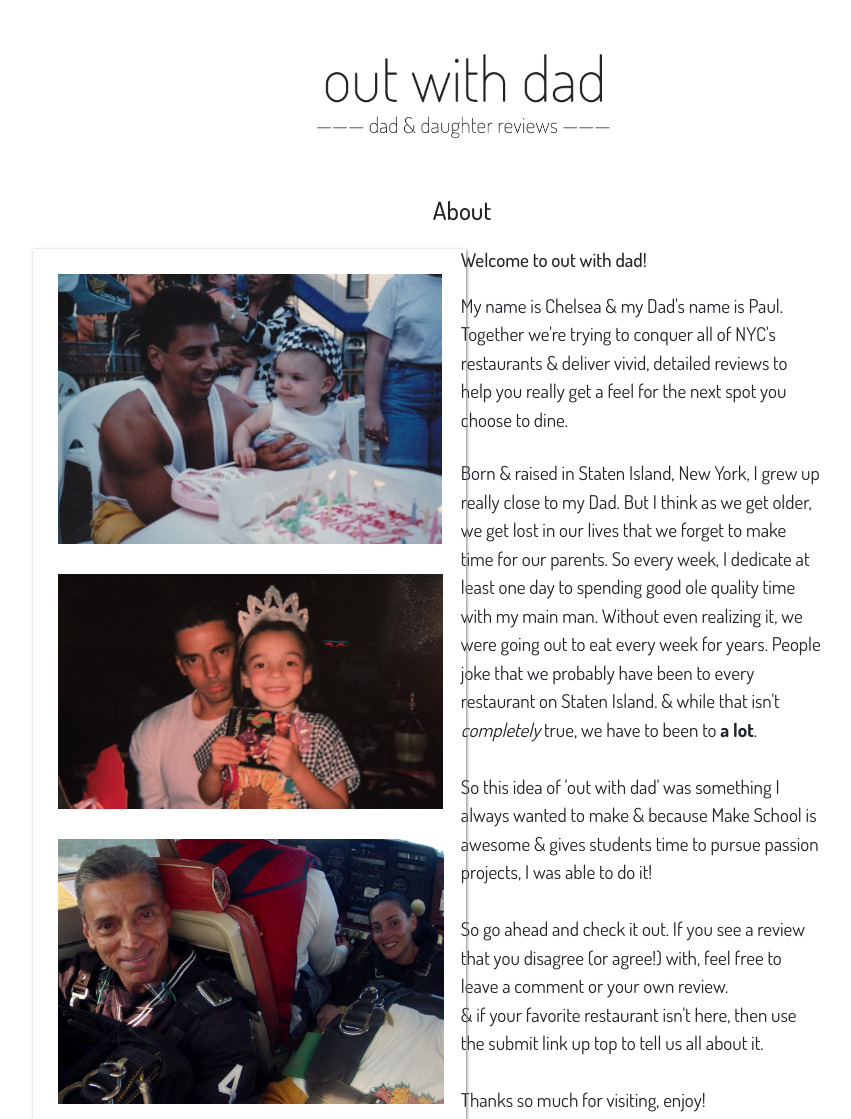
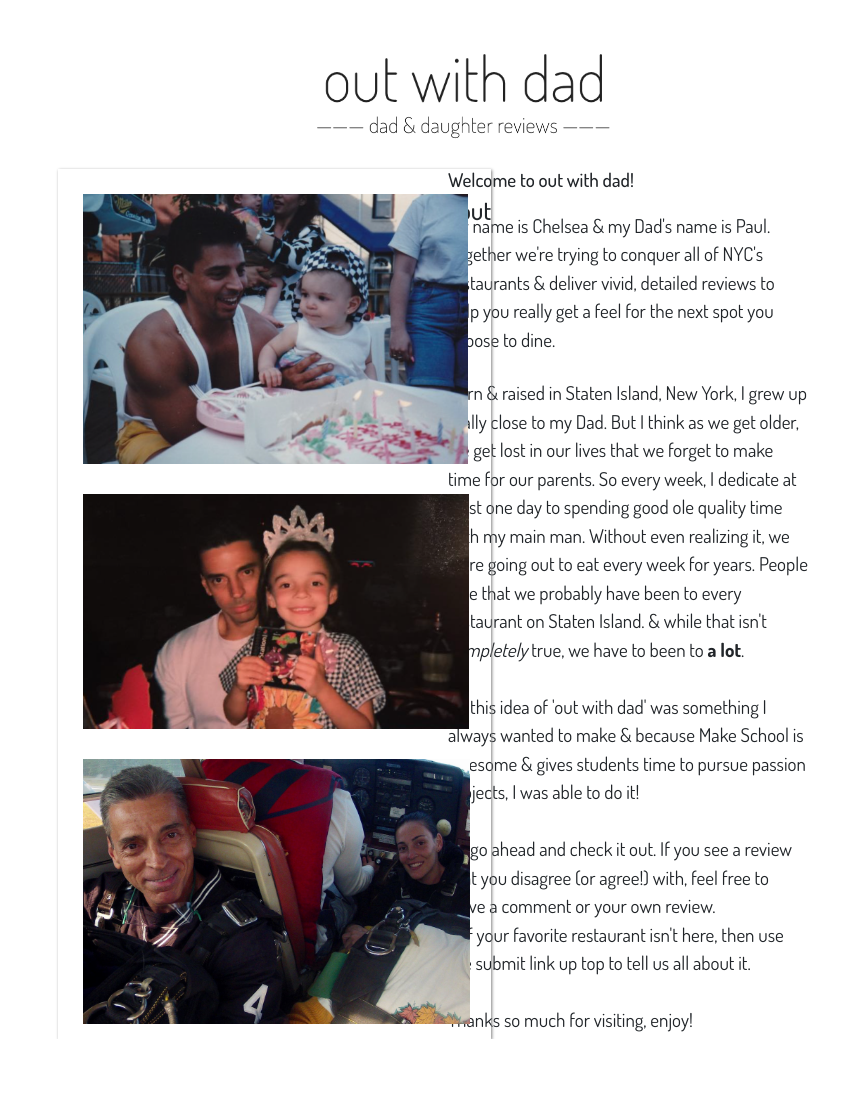
Before and after one commit to chelseacastelli/out-with-dad, a Flask app: page /about in a window 1280 px wide. Shown: the part 93-1212 px from the top of the page, without its empty margins (178-1029 px from the left). After the commit the page ends 1132 px from the top, so only its background shows below. Run offline with Flask 2, Linux system fonts and the light colour scheme; some libraries are stand-ins or nearby versions.

Commit message:
Fix About page styling

```diff
--- a/static/style.css
+++ b/static/style.css
@@ -39,27 +39,27 @@ h2, h5, p {
     /* float: right; */
 }
 
+.img-container {
+    position: absolute;
+    padding: 10px;
+    top: 64%;
+    left: 38%;
+    width: 433px;
+    height: 870px;
+    margin-top: -250px;
+    margin-left: -250px;
+    box-shadow: 1px 1px 3px grey;
+}
+
 .text-container {
     position: absolute;
-    top: 74%;
-    right: 41.5%;
+    top: 64%;
+    right: 42.5%;
     width: 360px;
     height: 500px;
     margin-top: -250px;
     margin-right: -250px;
     /* float: right; */
-}
-
-.img-container {
-    position: absolute;
-    padding: 10px;
-    top: 74%;
-    left: 36%;
-    width: 433px;
-    height: 870px;
-    margin-top: -250px;
-    margin-left: -250px;
-    box-shadow: 1px 1px 3px grey;
 }
 
 .about-pic {
```
Also changed, not shown: app.py (+0 -13 lines).
